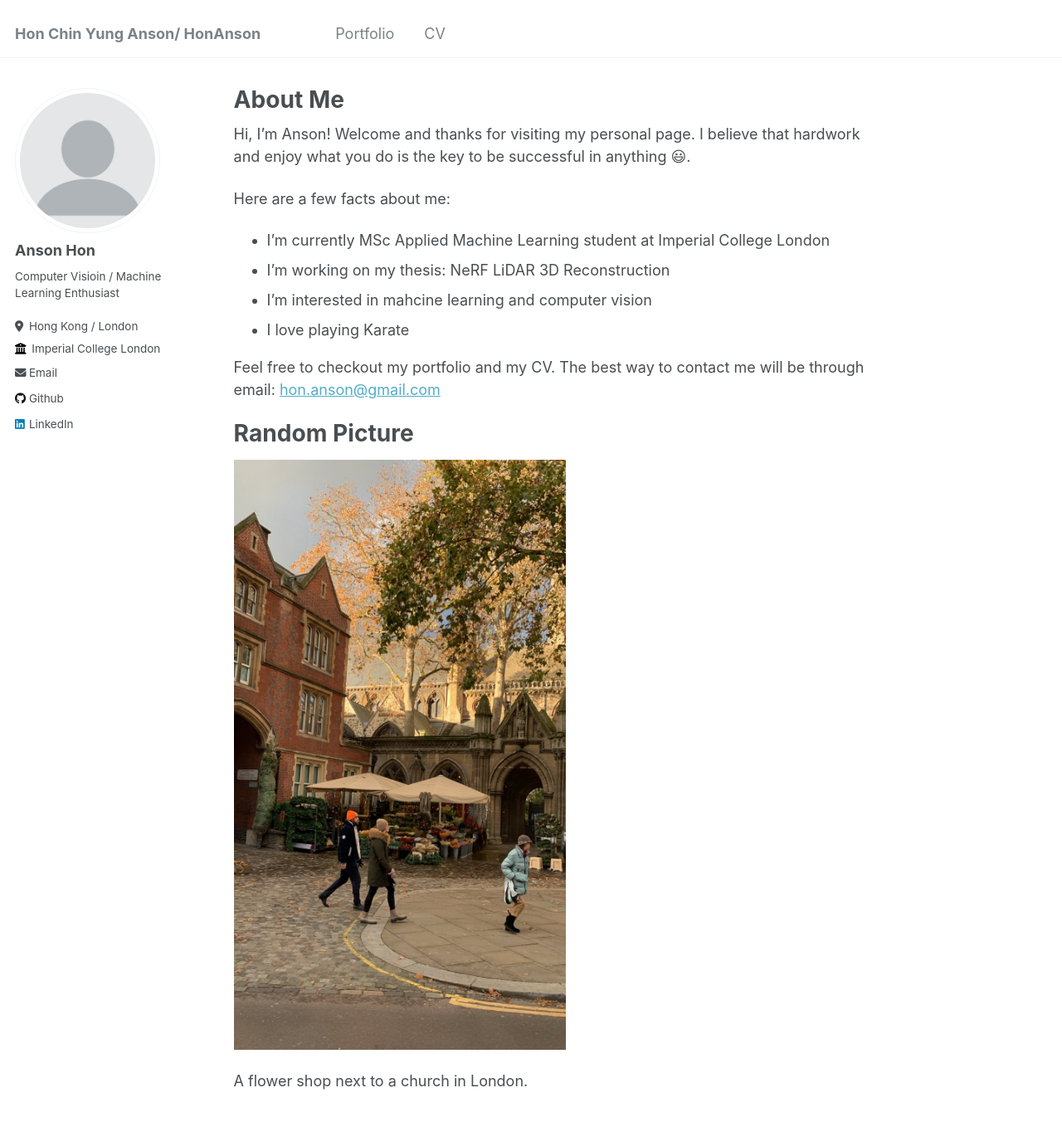
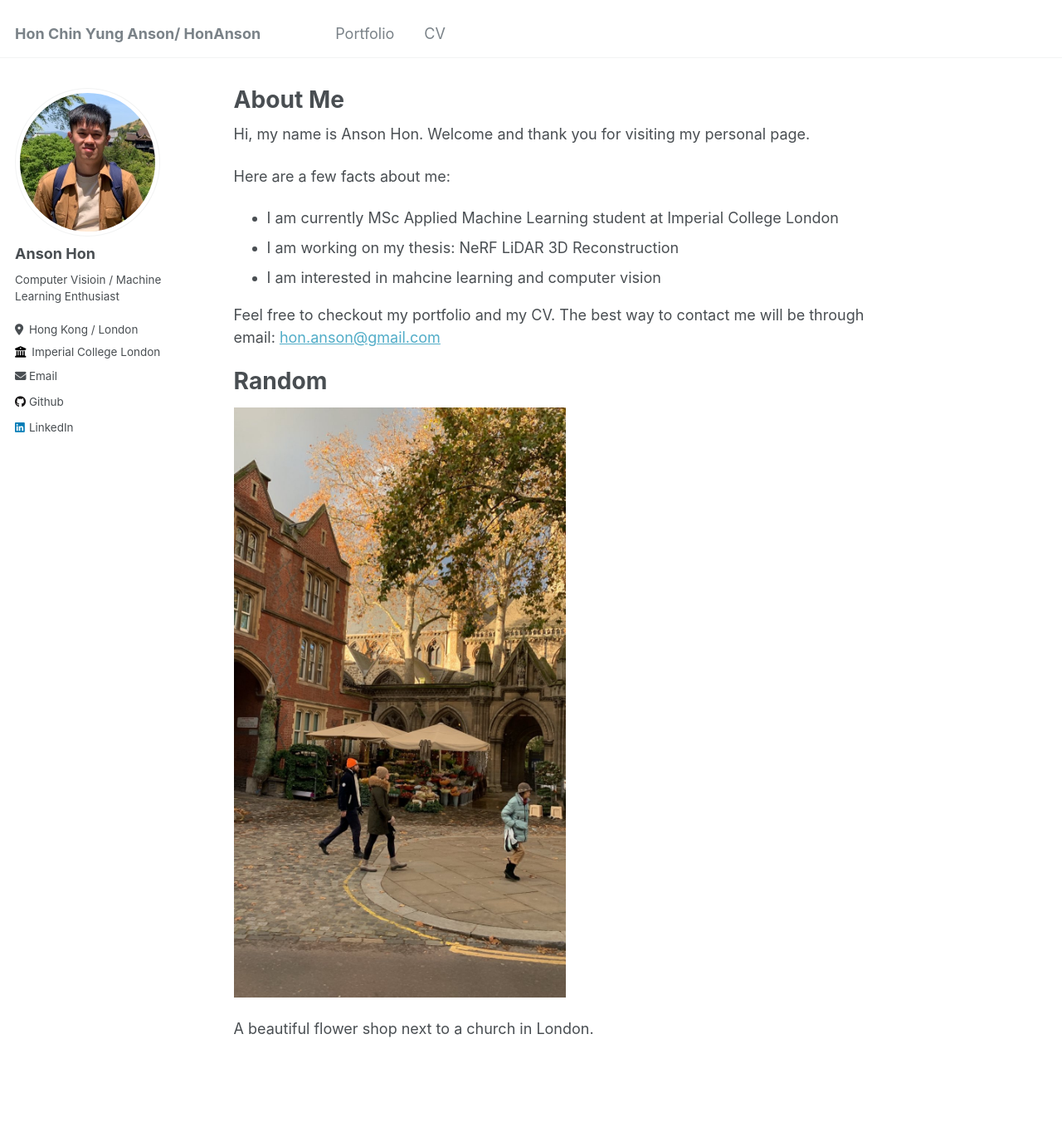
Before and after one commit to HonAnson/HonAnson.github.io, a Jekyll site: the page built from _pages/about.md, in a window 1280 px wide and 1400 px high. Shown: the top 1352 px of the window at 83% size. Built offline with Jekyll 4.4.1, drawn with Linux system fonts in a browser that asks for light colours.

Commit message:
updated photos

```diff
--- a/_config.yml
+++ b/_config.yml
@@ -21,7 +21,7 @@ repository               : "academicpages/academicpages.github.io"
 #               Additional customization can be done by editing /_includes/author-profile.html
 author:
   # Biographic information
-  avatar           : "profile.png"
+  avatar           : "headshot.png"
   name             : "Anson Hon"
   pronouns         : # example: "she/her"
   bio              : "Computer Visioin / Machine Learning Enthusiast"
--- a/_pages/about.md
+++ b/_pages/about.md
@@ -6,13 +6,12 @@ redirect_from:
   - /about/
   - /about.html
 ---
-Hi, I'm Anson! Welcome and thanks for visiting my personal page. I believe that hardwork and enjoy what you do is the key to be successful in anything 😃.
+Hi, my name is Anson Hon. Welcome and thank you for visiting my personal page.
 
 Here are a few facts about me:
-- I'm currently MSc Applied Machine Learning student at Imperial College London
-- I'm working on my thesis: NeRF LiDAR 3D Reconstruction
-- I'm interested in mahcine learning and computer vision
-- I love playing Karate
+- I am currently MSc Applied Machine Learning student at Imperial College London
+- I am working on my thesis: NeRF LiDAR 3D Reconstruction
+- I am interested in mahcine learning and computer vision
 
 Feel free to checkout my portfolio and my CV. The best way to contact me will be through email: [hon.anson@gmail.com](hon.anson@gmail.com)
 
@@ -22,11 +21,11 @@ Feel free to checkout my portfolio and my CV. The best way to contact me will be
 
 
 
-# Random Picture
+# Random
 
 <img src="images/random/flowershop.jpeg" alt="flowershop" width="400"/>
 
-A flower shop next to a church in London.
+A beautiful flower shop next to a church in London.
 
 
 
```
Also changed, not shown: _pages/cv.md (+2 -2 lines), _portfolio/portfolio-3.md (+1 -1 lines), _portfolio/portfolio-4.md (+1 -1 lines), images/headshot.png (added), images/portfolio_cover/Lidar_NeRF.png (added), images/portfolio_cover/proxy.png (added).
